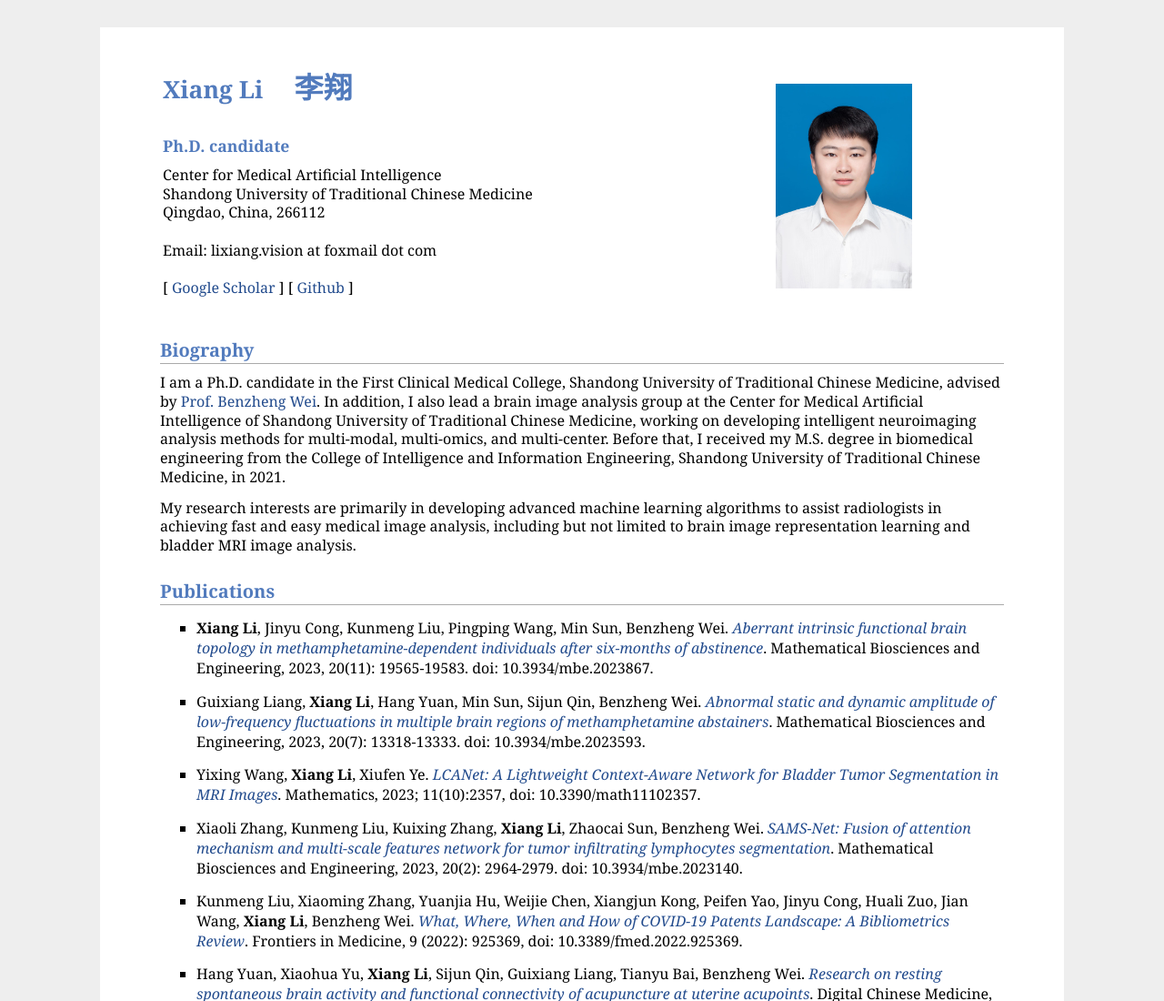
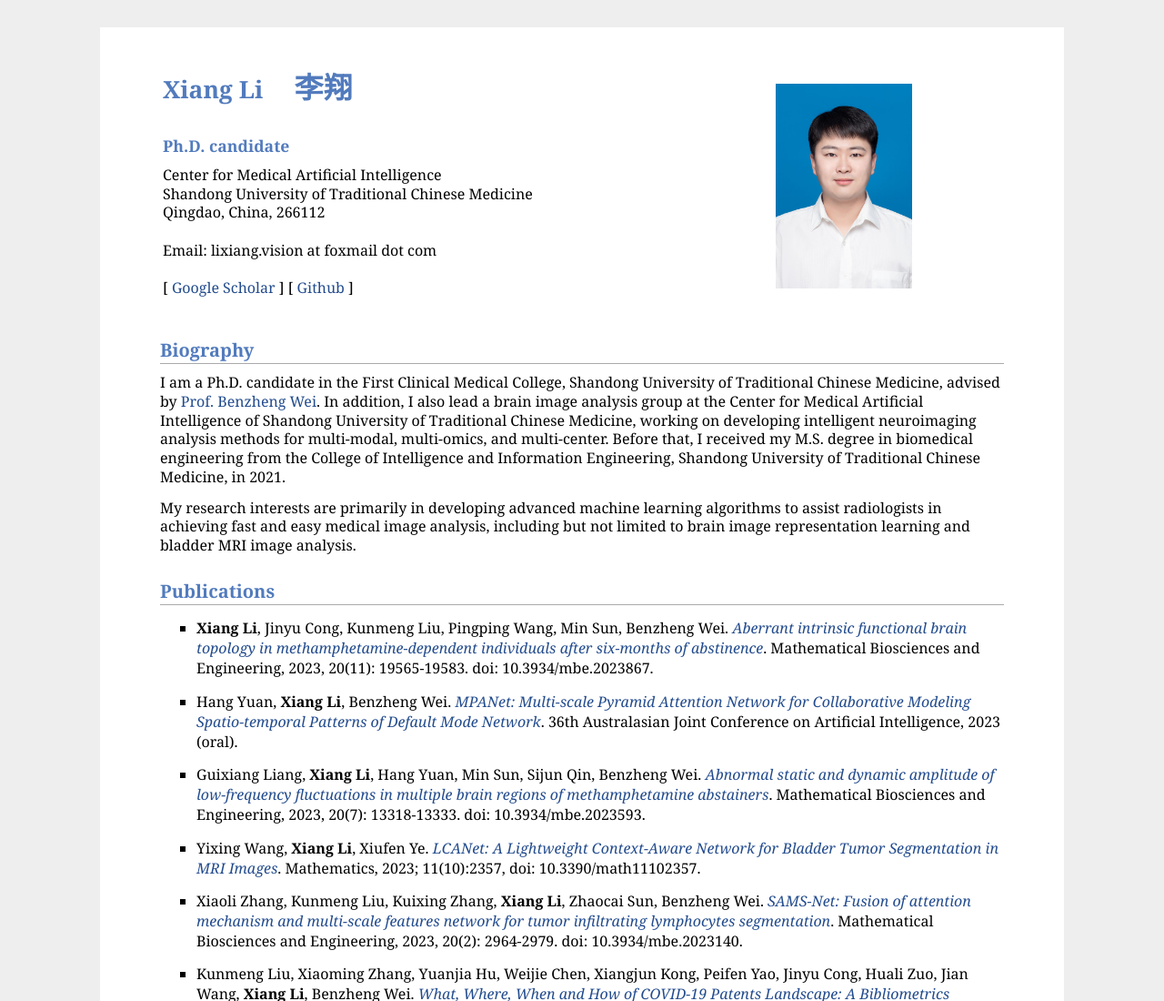
Before and after one commit to lixiang-cn/lixiang-cn.github.io, a plain HTML site: page index.html in a window 1280 px wide. Shown: the top 1100 px of the page at 91% size. Drawn offline with Linux system fonts and the light colour scheme.

Commit message:
Update index.html

```diff
--- a/index.html
+++ b/index.html
@@ -49,6 +49,9 @@
     <ul>
         <li>
             <b>Xiang Li</b>, Jinyu Cong, Kunmeng Liu, Pingping Wang, Min Sun, Benzheng Wei. <a href="http://www.aimspress.com/article/doi/10.3934/mbe.2023867" target="_blank"><i>Aberrant intrinsic functional brain topology in methamphetamine-dependent individuals after six-months of abstinence</i></a>. Mathematical Biosciences and Engineering, 2023, 20(11): 19565-19583. doi: 10.3934/mbe.2023867.
+        </li>
+        <li>
+            Hang Yuan, <b>Xiang Li</b>, Benzheng Wei. <a href="#" target="_blank"><i>MPANet: Multi-scale Pyramid Attention Network for Collaborative Modeling Spatio-temporal Patterns of Default Mode Network</i></a>. 36th Australasian Joint Conference on Artificial Intelligence, 2023 (oral).
         </li>
         <li>
             Guixiang Liang, <b>Xiang Li</b>, Hang Yuan, Min Sun, Sijun Qin, Benzheng Wei. <a href="http://www.aimspress.com/article/doi/10.3934/mbe.2023593" target="_blank"><i>Abnormal static and dynamic amplitude of low-frequency fluctuations in multiple brain regions of methamphetamine abstainers</i></a>. Mathematical Biosciences and Engineering, 2023, 20(7): 13318-13333. doi: 10.3934/mbe.2023593.
```
